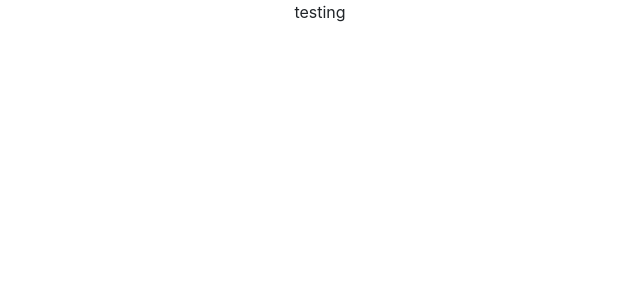
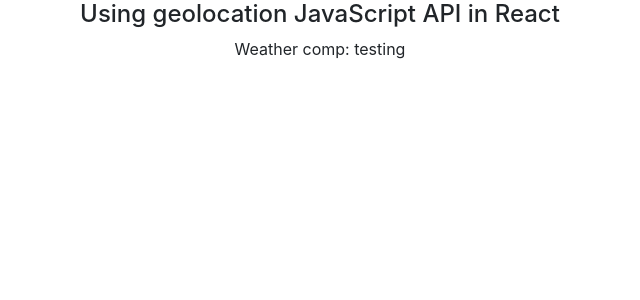
Before and after one commit to teaywilliams/72_hours, a React (Create React App) app: page / in a window 1280 px wide. Shown: the top 300 px of the page, without its empty margins (320-960 px from the left). Built offline with nearby package versions, Linux system fonts and the light colour scheme; no server answers.

Commit message:
finished the location comp, can get lat/long

```diff
--- a/src/App.js
+++ b/src/App.js
@@ -1,16 +1,23 @@
-import React from 'react';
+import React, {useState} from 'react';
 import 'bootstrap/dist/css/bootstrap.css';
 import './App.css';
 
 import Weather from './components/Weather'
+import Location from './components/Location'
 
 
 // Defining our <App /> component the function name matches the file name
 function App() {
   // All functional components need to return jsx with one parent element
+  // The location comp will set location data for our api calls, location is an
+  // object with {longitude:?, latitude:?}
+  const [location, setLocation] = useState()
   return (
     <div className="App">
-      <Weather/>
+      <Location location={location} setLocation={setLocation} />
+      {location?.longitude}
+      {location?.latitude}
+      <Weather location={location}/>
     </div>
   );
 }
--- /dev/null
+++ b/src/components/Location.js
@@ -0,0 +1,24 @@
+import React, {useEffect} from "react";
+
+const Location = ({location, setLocation}) => {
+    useEffect(()=> {
+        navigator.geolocation.getCurrentPosition((position) => {
+            console.log("Latitude is :", position.coords.latitude);
+            console.log("Longitude is :", position.coords.longitude);
+            let my_location = {
+                latitude: position.coords.latitude,
+                longitude: position.coords.longitude
+            }
+            console.log(my_location)
+            setLocation(my_location)
+            })
+    },[])
+    return (
+        <div>
+            <h4>Using geolocation JavaScript API in React</h4>
+        </div>
+    )
+}
+
+
+export default Location;
--- a/src/components/Weather.js
+++ b/src/components/Weather.js
@@ -1,7 +1,8 @@
 import React from 'react'
-const Weather = () => {
+const Weather = ({location}) => {
     return (
         <div>
+            Weather comp: {location?.longitude}
             testing
         </div>
     )
```
